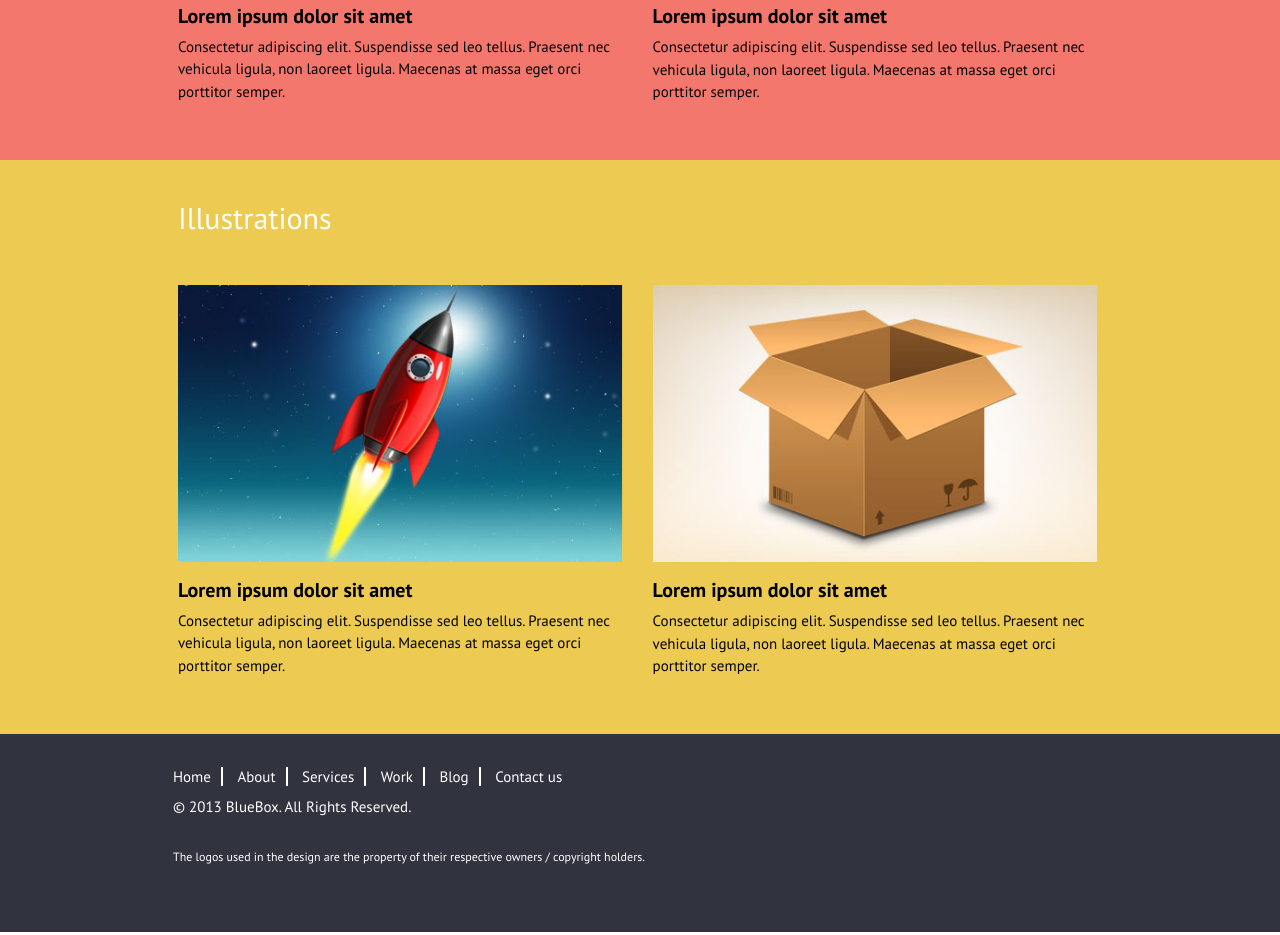
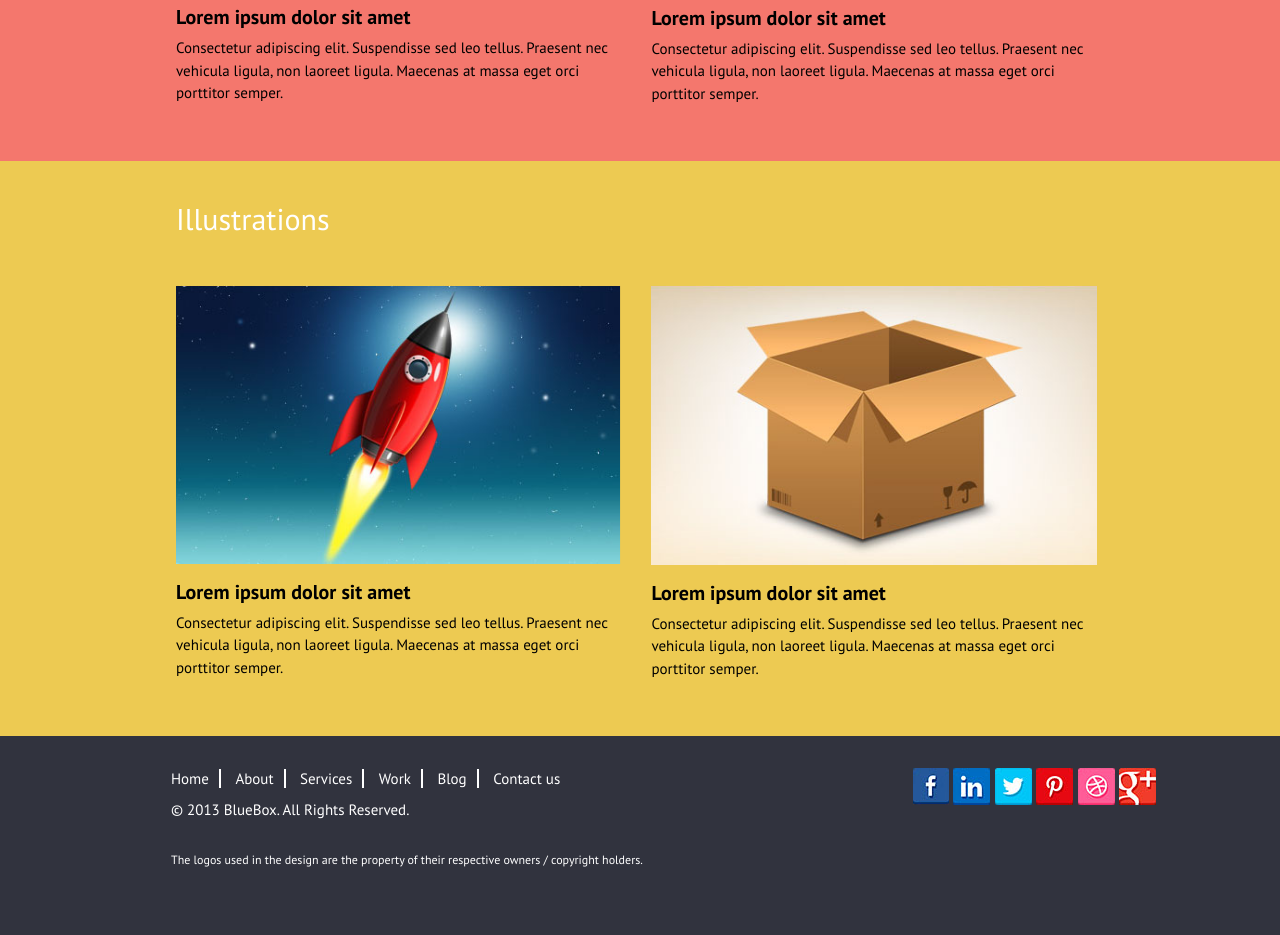
Before and after one commit to CristianMeSu/BlueBox, a plain HTML site: page index.html in a window 1280 px wide. Shown: the part 1789-2724 px from the top of the page. Drawn offline with nearby package versions, Linux system fonts and the light colour scheme.

Commit message:
update index.html
Se agregaron los iconos del footer

```diff
--- a/css/estilos.css
+++ b/css/estilos.css
@@ -4,8 +4,8 @@
 }
 #header{
 	margin-top: 30px;
-	padding-left: 156px;
-	position: relative;
+	padding-left: 154px;
+
 
 }
 #menu-header{
@@ -29,7 +29,7 @@
 	margin-top: 40px;
 	background-color: #e2e7ed;
 	padding-bottom: 15px;
-	padding-left: 168px;
+	padding-left: 166px;
 }
 .row{
 	position: relative;
@@ -37,19 +37,19 @@
 }
 
 #content1{
-	padding-left: 156px;
+	padding-left: 154px;
 }
 #content2{
-	padding-left: 156px;
+	padding-left: 154px;
 }
 #content3{
-	padding-left: 156px;
+	padding-left: 154px;
 }
 #content4{
-	padding-left: 156px;
+	padding-left: 154px;
 }
 #piedepagina{
-	padding-left: 156px;
+	padding-left: 154px;
 }
 /*------------------------------------------Parte Header---------------------------------------------------------*/
 
@@ -193,3 +193,16 @@ h3{
 	color: #ffffff; font-size: 12px;
 	font-family: 'PT Sans', sans-serif;
 }
+#parte2pie {
+
+	padding: 20px 0px 0px 270px;
+	text-decoration: none;
+
+}
+#sociales nav ul li{
+
+	font-size: 37px;
+	list-style:none;
+ 	display: inline-block;
+
+}
--- a/index.html
+++ b/index.html
@@ -154,7 +154,21 @@
 						<p>The logos used in the design are the property of their respective owners / copyright holders.</p>
 					</div>
 				</div>
-
+				<div id="parte2pie">
+					<div id="sociales">
+						<nav>
+						<ul>
+							<li><a href="#"><img src="img/facebook.jpg" alt="face"></a></li>
+							<li><a href="#"><img src="img/link.jpg" alt="link"></a></li>
+							<li><a href="#"><img src="img/twitter.jpg" alt="twitter"></a></li>
+							<li><a href="#"><img src="img/pinterest.jpg" alt="printerest"></a></i></li>
+							<li><a href="#"><img src="img/dribble.jpg" alt="dribble"></a></li>
+							<li><a href="#"><img src="img/gplus.jpg" alt="gplus"></a></li>
+						</ul>
+						</nav>
+					</div>
+				</div>
+			</div>
 	</footer>
 
 <script src="https://code.jquery.com/jquery-3.3.1.slim.min.js"></script>
```
Also changed, not shown: img/dribble.jpg (added), img/facebook.jpg (added), img/gplus.jpg (added), img/link.jpg (added), img/pinterest.jpg (added), img/twitter.jpg (added).
